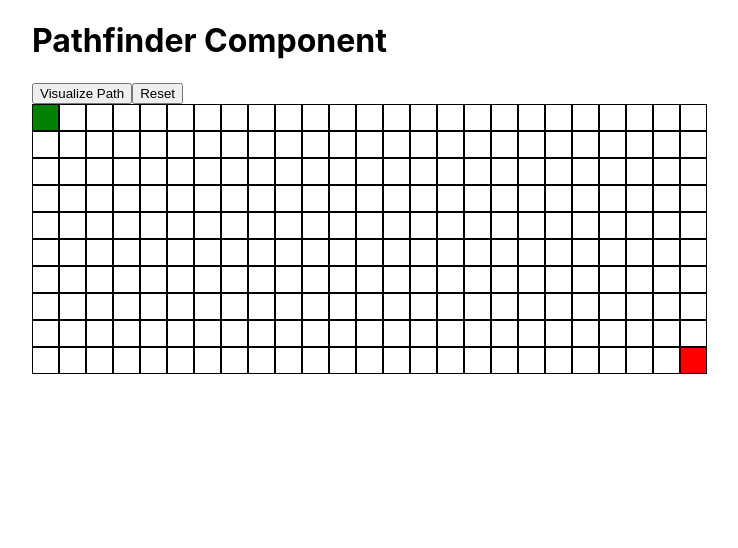
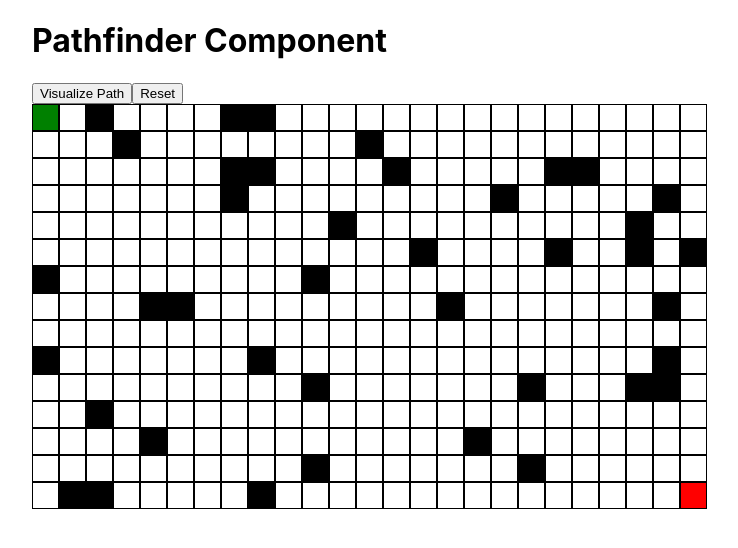
Before and after one commit to tora-pan/aStar, a React (Create React App) app: page / in a window 1280 px wide. Shown: the top 548 px of the page, without its empty margins (96-834 px from the left). Built offline with nearby package versions, Linux system fonts and the light colour scheme.

Commit message:
add walls

```diff
--- a/src/astar_algorithm/astar.js
+++ b/src/astar_algorithm/astar.js
@@ -27,6 +27,7 @@ function Astar(startNode, endNode) {
         path.push(temp.previous);
         temp = temp.previous;
       }
+      console.log({path, visitedNodes});
       return {path, visitedNodes};
       //return path
     }
@@ -38,7 +39,7 @@ function Astar(startNode, endNode) {
     let neighbors = current.neighbors;
     for (let i = 0; i < neighbors.length; i++) {
       let neighbor = neighbors[i];
-      if (!closedSet.includes(neighbor)) {
+      if (!closedSet.includes(neighbor) && !neighbor.isWall) {
         let tempG = current.g + 1;
         let newPath = false;
         if (openSet.includes(neighbor)) {
@@ -54,7 +55,7 @@ function Astar(startNode, endNode) {
 
         if (newPath) {
           neighbor.h = heruistic(neighbor, endNode);
-          neighbor.f = neighbor.h + neighbor.g;
+          neighbor.f = neighbor.g + neighbor.h;
           neighbor.previous = current;
         }
       }
--- a/src/components/Node.js
+++ b/src/components/Node.js
@@ -1,8 +1,8 @@
 import React from "react";
 import "./node.css";
 
-const Node = ({ isStart, isEnd, row, col }) => {
-  const classes = isStart ? "node-start" : isEnd ? "node-end" : "";
+const Node = ({ isStart, isEnd, row, col, isWall }) => {
+  const classes = isStart ? "node-start" : isWall? "node-wall": isEnd ? "node-end" : "";
   return <div className={`node ${classes}`} id={`node-${row}-${col}`}></div>;
 };
 
--- a/src/components/Pathfinder.js
+++ b/src/components/Pathfinder.js
@@ -4,7 +4,7 @@ import Astar from "../astar_algorithm/astar";
 import "./pathfinder.css";
 
 const cols = 25;
-const rows = 10;
+const rows = 15;
 
 const NODE_START_ROW = 0;
 const NODE_START_COL = 0;
@@ -37,6 +37,8 @@ const Pathfinder = () => {
     const startNode = grid[NODE_START_ROW][NODE_START_COL];
     const endNode = grid[NODE_END_ROW][NODE_END_COL];
     let path = Astar(startNode, endNode);
+    startNode.isWall = false;
+    endNode.isWall = false;
     setPath(path.path);
     setVisitedNodes(path.visitedNodes);
   };
@@ -73,6 +75,10 @@ const Pathfinder = () => {
     this.h = 0;
     //for a* we need a few labels per node
     this.neighbors = [];
+    this.isWall = false;
+    if(Math.random(1) < 0.1){
+      this.isWall = true;
+    }
     this.previous = undefined;
     this.addneighbors = function (grid) {
       let i = this.x;
@@ -106,12 +112,12 @@ const Pathfinder = () => {
       if(i === visitedNodes.length){
         setTimeout(() => {
           visualizeShortestPath(path);
-        }, 20*i);
+        }, 10*i/2);
       }else{
         setTimeout(() => {
           const node = visitedNodes[i];
         document.getElementById(`node-${node.x}-${node.y}`).className = "node node-visited";
-        }, 20*i);
+        }, 5*i/2);
       }
     }
   }
@@ -125,7 +131,7 @@ const Pathfinder = () => {
         return (
           <div key={rowIndex} className="rowWrapper">
             {row.map((col, colIndex) => {
-              const { isStart, isEnd } = col;
+              const { isStart, isEnd, isWall } = col;
               return (
                 <Node
                   key={colIndex}
@@ -133,6 +139,7 @@ const Pathfinder = () => {
                   isEnd={isEnd}
                   row={rowIndex}
                   col={colIndex}
+                  isWall={isWall}
                 />
               );
             })}
--- a/src/components/node.css
+++ b/src/components/node.css
@@ -10,6 +10,10 @@
 
 .node-end {
   background-color: red;
+}
+
+.node-wall{
+  background-color: black;
 }
 
 
@@ -42,23 +46,26 @@
     border-radius: 10%;
   }
   50%{
-    transform: scale(1.1);
+    background-color: peachpuff;
+  }
+  75%{
+    transform: scale(1.2);
     background-color: peachpuff;
   }
   100%{
     transform: scale(1);
-    background-color: peachpuff;
+    background-color: peachpuff
   }
 }
 
 @keyframes shortestPath {
   0%{
-    transform: scale(.8);
+    transform: scale(.6);
     background-color: blue;
   }
   50%{
-    transform: scale(1.1);
-    background-color: blue;
+    transform: scale(1.2);
+    background-color: darkblue;
   }
   100%{
     transform: scale(1);
```
